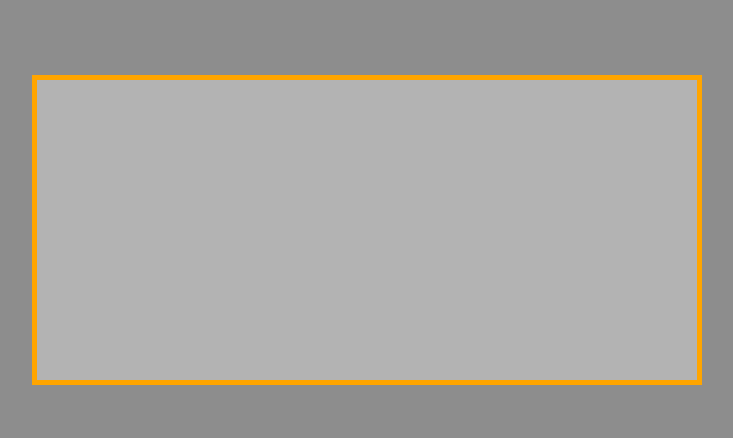
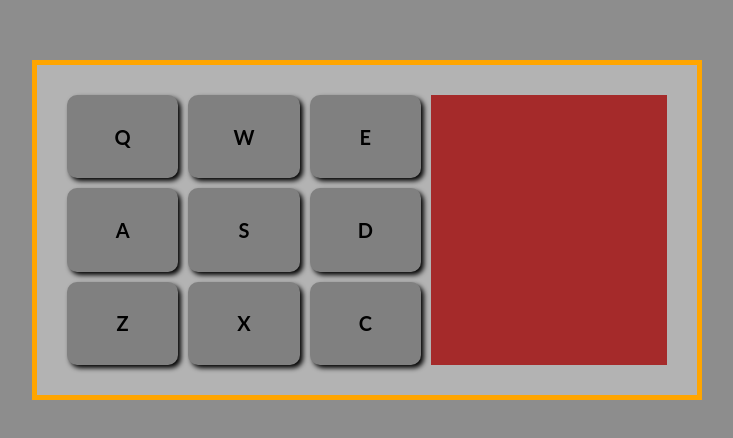
Before and after one commit to CodeVee/fcc-drum, a plain HTML site: page index.html in a window 1280 px wide. Shown: the part 170-608 px from the top of the page, without its empty margins (273-1006 px from the left). Drawn offline with Linux system fonts and the light colour scheme.

Commit message:
filled and styled drum keys

```diff
--- a/index.html
+++ b/index.html
@@ -9,7 +9,47 @@
 <body>
     <div class="wrapper">
         <div id="drum-machine">
+            <div class="keys">
+                <div class="drum-pad">
+                    <audio class="clip" id="Q" src="https://s3.amazonaws.com/freecodecamp/drums/Heater-1.mp3"></audio>
+                    Q
+                </div>
+                <div class="drum-pad">
+                    <audio class="clip" id="W" src="https://s3.amazonaws.com/freecodecamp/drums/Heater-1.mp3"></audio>
+                    W
+                </div>
+                <div class="drum-pad">
+                    <audio class="clip" id="E" src="https://s3.amazonaws.com/freecodecamp/drums/Heater-1.mp3"></audio>
+                    E
+                </div>
+                <div class="drum-pad">
+                    <audio class="clip" id="A" src="https://s3.amazonaws.com/freecodecamp/drums/Heater-1.mp3"></audio>
+                    A
+                </div>
+                <div class="drum-pad">
+                    <audio class="clip" id="S" src="https://s3.amazonaws.com/freecodecamp/drums/Heater-1.mp3"></audio>
+                    S
+                </div>
+                <div class="drum-pad">
+                    <audio class="clip" id="D" src="https://s3.amazonaws.com/freecodecamp/drums/Heater-1.mp3"></audio>
+                    D
+                </div>
+                <div class="drum-pad">
+                    <audio class="clip" id="Z" src="https://s3.amazonaws.com/freecodecamp/drums/Heater-1.mp3"></audio>
+                    Z
+                </div>
+                <div class="drum-pad">
+                    <audio class="clip" id="X" src="https://s3.amazonaws.com/freecodecamp/drums/Heater-1.mp3"></audio>
+                    X
+                </div>
+                <div class="drum-pad">
+                    <audio class="clip" id="C" src="https://s3.amazonaws.com/freecodecamp/drums/Heater-1.mp3"></audio>
+                    C
+                </div>
+            </div>
+            <div class="others">
 
+            </div>
         </div>
     </div>
     <script src="main.js"></script>
--- a/style.css
+++ b/style.css
@@ -28,7 +28,37 @@ html {
 
 #drum-machine {
     width: 66rem;
-    min-height: 30rem;
+    min-height: 33rem;
     background-color: var(--bgDrum-color);
     outline: .5rem solid var(--outline-color);
+    padding: 3rem;
+    display: grid;
+    grid-template-columns: 1.5fr 1fr;
+    gap: 1rem;
 }
+
+.keys {
+    display: grid;
+    gap: 1rem;
+    grid-template-columns: repeat(3, 1fr);
+}
+
+.others {
+    background-color: brown;
+}
+
+.drum-pad {
+    border-radius: 1rem;
+    background-color: var(--bgKey-color);
+    cursor: pointer;
+    box-shadow: black 3px 3px 5px;
+    font-size: 2rem;
+    font-weight: bold;
+    display: flex;
+    justify-content: center;
+    align-items: center;
+}
+
+.drum-pad:active {
+    background-color: var(--outline-color);
+}
```
